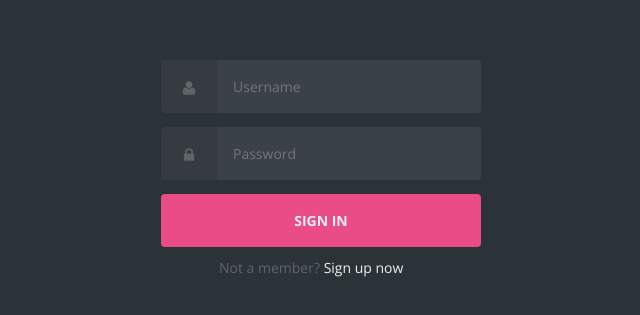
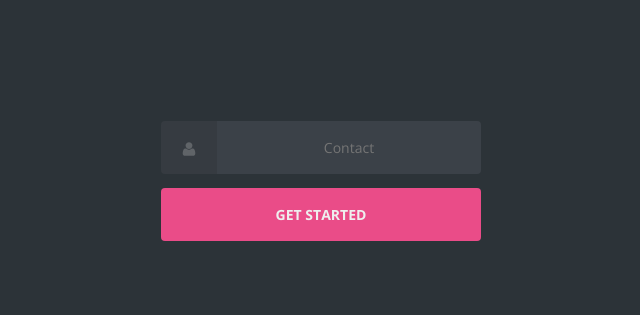
Before and after one commit to mebble/IIITA-hacks-2017, a plain HTML site: page Phone/index.html in a window 1280 px wide. Shown: the part 219-534 px from the top of the page, without its empty margins (319-959 px from the left). Drawn offline with nearby package versions, Linux system fonts and the light colour scheme.

Commit message:
Add files via upload

```diff
--- a/Phone/css/style.css
+++ b/Phone/css/style.css
@@ -98,6 +98,7 @@ a:hover {
 /* modules/form.css */
 
 input {
+  text-align: center;
   background-image: none;
   border: 0;
   color: inherit;
--- a/Phone/index.html
+++ b/Phone/index.html
@@ -20,21 +20,18 @@
 
       <div class="form__field">
         <label for="login__username"><svg class="icon"><use xmlns:xlink="http://www.w3.org/1999/xlink" xlink:href="#user"></use></svg><span class="hidden">Username</span></label>
-        <input id="login__username" type="text" name="username" class="form__input" placeholder="Username" required>
+        <input id="login__username" type="text" name="username" class="form__input" placeholder="Contact" required>
       </div>
 
-      <div class="form__field">
-        <label for="login__password"><svg class="icon"><use xmlns:xlink="http://www.w3.org/1999/xlink" xlink:href="#lock"></use></svg><span class="hidden">Password</span></label>
-        <input id="login__password" type="password" name="password" class="form__input" placeholder="Password" required>
-      </div>
+
 
       <div class="form__field">
-        <input type="submit" value="Sign In">
+        <input type="submit" value="GET STARTED">
       </div>
 
     </form>
 
-    <p class="text--center">Not a member? <a href="#">Sign up now</a> <svg class="icon"><use xmlns:xlink="http://www.w3.org/1999/xlink" xlink:href="assets/images/icons.svg#arrow-right"></use></svg></p>
+
 
   </div>
 
```
